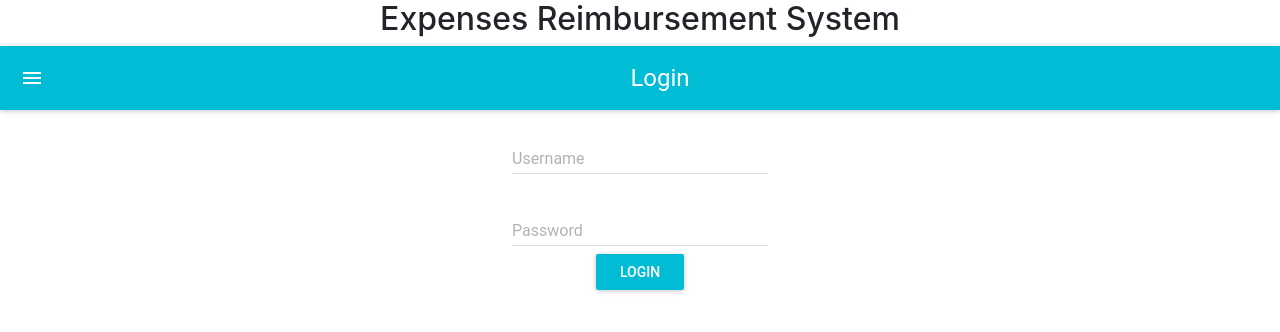
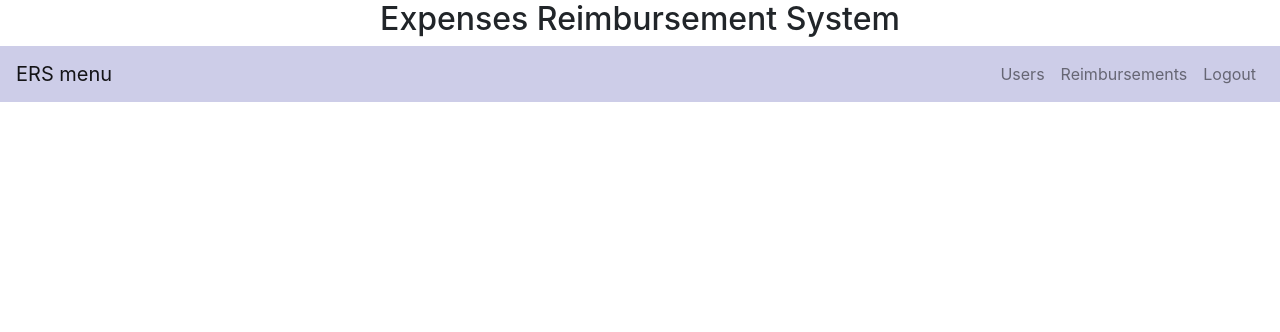
Before and after one commit to AmadoMiguel/RevatureP1-ERS-App, a React (Create React App) app in the folder project-1/: page /#/menu in a window 1280 px wide. Before the commit this address led to /#/login. Shown: the top 332 px of the page. Built offline with nearby package versions, Linux system fonts and the light colour scheme.

Commit message:
worked on menu and login validation

```diff
--- a/project-1/package.json
+++ b/project-1/package.json
@@ -3,6 +3,7 @@
   "version": "0.1.0",
   "private": true,
   "dependencies": {
+    "@types/reactstrap": "^8.0.1",
     "axios": "^0.19.0",
     "bootstrap": "^4.3.1",
     "jquery": "^3.4.1",
@@ -15,6 +16,7 @@
     "react-router-dom": "^5.0.1",
     "react-scripts": "3.0.1",
     "react-tap-event-plugin": "^3.0.3",
+    "reactstrap": "^8.0.1",
     "tether": "^1.4.7",
     "typescript": "3.5.3"
   },
--- a/project-1/src/App.tsx
+++ b/project-1/src/App.tsx
@@ -4,6 +4,8 @@ import './App.css';
 import { HashRouter,Switch,Route, Redirect } from 'react-router-dom';
 import { LoginComponent } from './components/login-component';
 import { MenuComponent } from './components/menu-component';
+import { UsersComponent } from './components/users-components';
+import { ReimbsComponent } from './components/reimbursements-component';
 
 const App: React.FC = () => {
   return (
@@ -15,10 +17,12 @@ const App: React.FC = () => {
       <HashRouter>
         <div>
           {/* Default route for the application */}
-        <Redirect from="/#/" to="/login" />
+          <Redirect from="/#/" to="/menu" />
         <Switch>
           <Route path='/login' component = {LoginComponent}/>
           <Route path='/menu' component = {MenuComponent} />
+          <Route path='/users' component = {UsersComponent} />
+          <Route path='/reimbursements' component = {ReimbsComponent} />
         </Switch>
         </div>
       </HashRouter>
--- a/project-1/src/components/login-component.tsx
+++ b/project-1/src/components/login-component.tsx
@@ -26,19 +26,26 @@ export class LoginComponent extends React.Component <any,any> {
     async handleClick(event:any) {
         if(this.state.username&&this.state.password){
             // Send post request to the /Login url
-            let userInfo = await ersApi.post('/Login',{
-                username:this.state.username,
-                password:this.state.password
-            }
+            // Receive the response back
+            let userInfo = await ersApi.post('/Login',
+                {
+                    username:this.state.username,
+                    password:this.state.password
+                }
             );
             // Check response status code
             switch(userInfo.data.status){
-                case 201:
+                case 201: // Login succesful
+                    // Set the user token value
                     this.setState({token:userInfo.data.info[1].token});
-                    alert(`Welcome, ${userInfo.data.info[0].firstName}`);
+                    alert(`Welcome, ${userInfo.data.info[0].firstName} ${userInfo.data.info[0].lastName}`);
+                    // Take user to menu page
+                    this.props.history.replace("/menu");
                     break;
-                case 400:
+                case 400: // Login failed
                     alert("Invalid credentials");
+                    // Stay in login page
+                    this.props.history.replace("/login");
                     break;
             }
         } else {
@@ -52,9 +59,12 @@ export class LoginComponent extends React.Component <any,any> {
             <div>
                 <MuiThemeProvider>
                     <div>
+                        {/* Title for the login page */}
                         <AppBar
                         title='Login'
                         />
+                        {/* Text fields for username and password with
+                        onChange listeners */}
                         <TextField
                         floatingLabelText="Username"
                         onChange = {(event,newValue) =>
@@ -68,7 +78,7 @@ export class LoginComponent extends React.Component <any,any> {
                             this.setState({password:newValue})}
                         />
                         <br/>
-
+                        {/* Login button with onClick listener */}
                         <RaisedButton label="Login"
                         primary={true}
                         onClick={(event) => this.handleClick(event)}/>
--- a/project-1/src/components/menu-component.tsx
+++ b/project-1/src/components/menu-component.tsx
@@ -1,11 +1,12 @@
 import * as React from 'react';
-import NavComponent from './navig-component';
+import NavigatorMenu from './navig-component';
 
 export class MenuComponent extends React.Component {
     render () {
         return (
-            // Navigator bar is shown in the menu
-            <NavComponent />
+            // Navigate to select any other component
+            <NavigatorMenu />
+
         );
     }
 }
--- a/project-1/src/components/navig-component.tsx
+++ b/project-1/src/components/navig-component.tsx
@@ -1,36 +1,51 @@
-import * as React from 'react';
-import { Link } from 'react-router-dom';
-// import RevLogo from '../assets/rev-logo.png'
+// Style taken from https://reactstrap.github.io/components/navbar/
 
-const NavComponent: React.FC = () => {
+import React from 'react';
+import {
+  Collapse,
+  Navbar,
+  NavbarToggler,
+  NavbarBrand,
+  Nav,
+  NavItem,
+  NavLink} from 'reactstrap';
+
+export default class NavigatorMenu extends React.Component <any,any> {
+  constructor(props:any) {
+    super(props);
+
+    this.toggle = this.toggle.bind(this);
+    this.state = {
+      isOpen: false
+    };
+  }
+  toggle() {
+    this.setState({
+      isOpen: !this.state.isOpen
+    });
+  }
+  render() {
     return (
-        <div>
-            <nav className="navbar navbar-toggleable-md navbar-expand-lg navbar-light bg-light display-front nav-pad">
-                <div className="navbar-header c-pointer shift-left">
-                    {/* <Link to="/first" className="unset-anchor">
-                        <img className="img-adjust-position rev-logo" alt="revature" />
-                    </Link> */}
-                </div>
-                <button className="navbar-toggler" type="button" data-toggle="collapse" data-target="#navbarsExample04" aria-controls="navbarsExample04" aria-expanded="false" aria-label="Toggle navigation">
-                    <span className="navbar-toggler-icon"></span>
-                </button>
-                <div className="collapse navbar-collapse" id="navbarsExample04">
-                    <ul className="navbar-nav ml-auto margin-nav">
-                        <li className="nav-item active">
-                            <Link to="/login"
-                                className="unset-anchor nav-link">Login</Link>
-                        </li>
-                        <li>
-                            <select name="" id="users-options">
-                                <option value="">All Users</option>
-                                <option value="">User by Id</option>
-                            </select>
-                        </li>
-                    </ul>
-                </div>
-            </nav>
-        </div>
+      <div>
+        <Navbar style={{backgroundColor: 'rgba(90,90,180,0.3)'}}
+        light expand="md">
+          <NavbarBrand href="/">ERS menu</NavbarBrand>
+          <NavbarToggler onClick={this.toggle} />
+          <Collapse isOpen={this.state.isOpen} navbar>
+            <Nav className="ml-auto" navbar>
+              <NavItem>
+              <NavLink href="/#/users">Users</NavLink>
+              </NavItem>
+              <NavItem>
+              <NavLink href="/#/reimbursements">Reimbursements</NavLink>
+              </NavItem>
+              <NavItem>
+              <NavLink href="/#/login">Logout</NavLink>
+              </NavItem>
+            </Nav>
+          </Collapse>
+        </Navbar>
+      </div>
     );
+  }
 }
-
-export default NavComponent;
--- /dev/null
+++ b/project-1/src/components/reimbursements-component.tsx
@@ -0,0 +1,13 @@
+import * as React from 'react';
+import NavigatorMenu from './navig-component';
+
+export class ReimbsComponent extends React.Component {
+    render () {
+        return (
+            <div>
+                <NavigatorMenu />
+                Here are all the reimbursements
+            </div>
+        );
+    }
+}
--- /dev/null
+++ b/project-1/src/components/users-components.tsx
@@ -0,0 +1,13 @@
+import * as React from 'react';
+import NavigatorMenu from './navig-component';
+
+export class UsersComponent extends React.Component {
+    render () {
+        return (
+            <div>
+                <NavigatorMenu />
+                Here are all the users
+            </div>
+        );
+    }
+}
```
Also changed, not shown: 1 other file (tests, documents, lock files or other folders).
